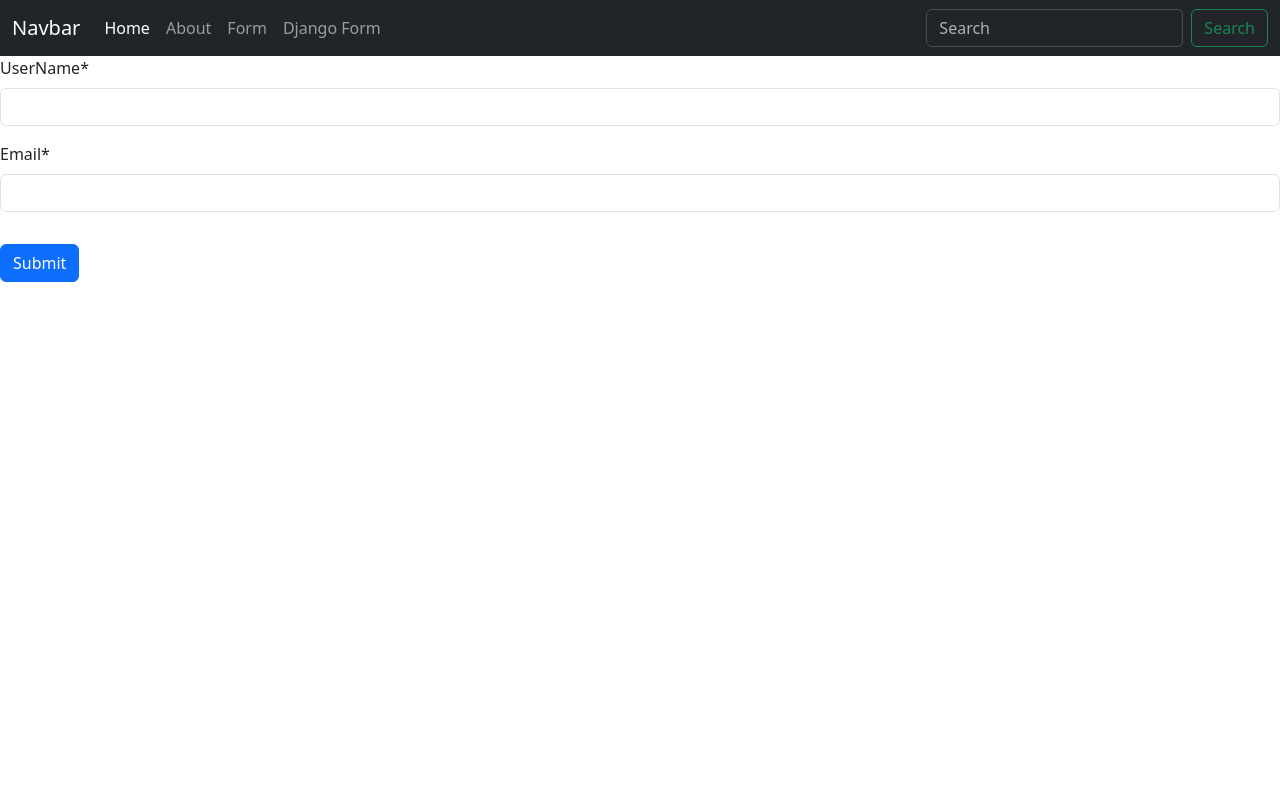
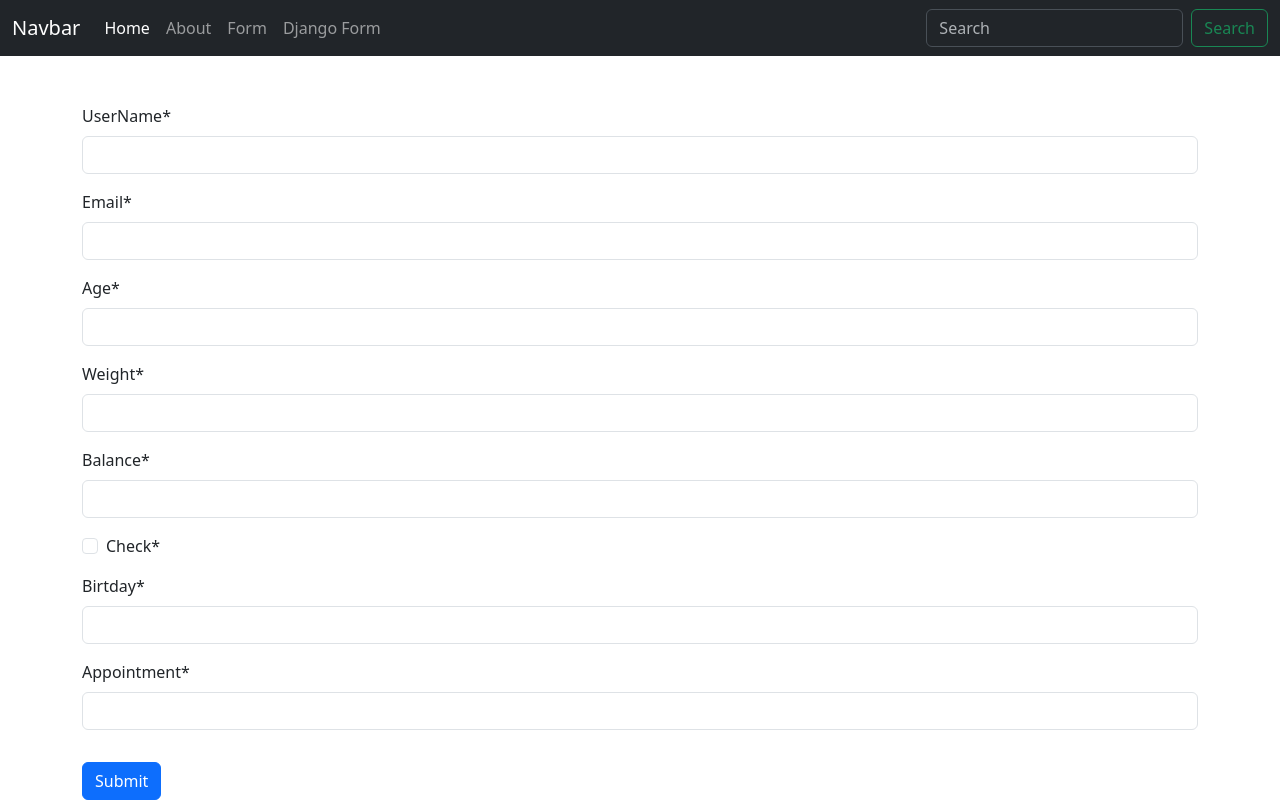
Before and after one commit to Andrew-Velox/Django-Course, a Django app: template project_5/first_app/templates/first_app/django_form.html in a window 1280 px wide. Run offline with Django 5.2, Linux system fonts and the light colour scheme; the template is opened without the code that fills it: values that come from a table or form of the project are taken from there, others are empty; some libraries are stand-ins or nearby versions.

Commit message:
some built in formFields part_1

```diff
--- a/project_5/first_app/forms.py
+++ b/project_5/first_app/forms.py
@@ -3,3 +3,9 @@ from django import forms
 class makeForm(forms.Form):
     name = forms.CharField(label="UserName")
     email = forms.EmailField()
+    age = forms.IntegerField()
+    weight = forms.FloatField()
+    balance = forms.DecimalField()
+    check = forms.BooleanField()
+    birtday = forms.DateField()
+    appointment = forms.DateTimeField()
--- a/project_5/first_app/templates/first_app/django_form.html
+++ b/project_5/first_app/templates/first_app/django_form.html
@@ -2,7 +2,7 @@
 {% block content %}
 {% load crispy_forms_tags %}
 
-    <form method="POST">
+    <form method="POST" class="container mt-5">
         {% csrf_token %}
 
         {{form | crispy }}
```
